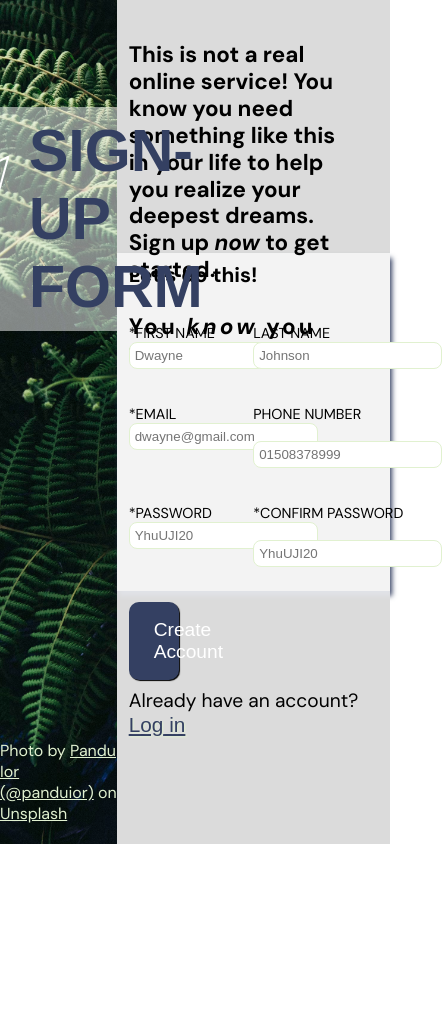
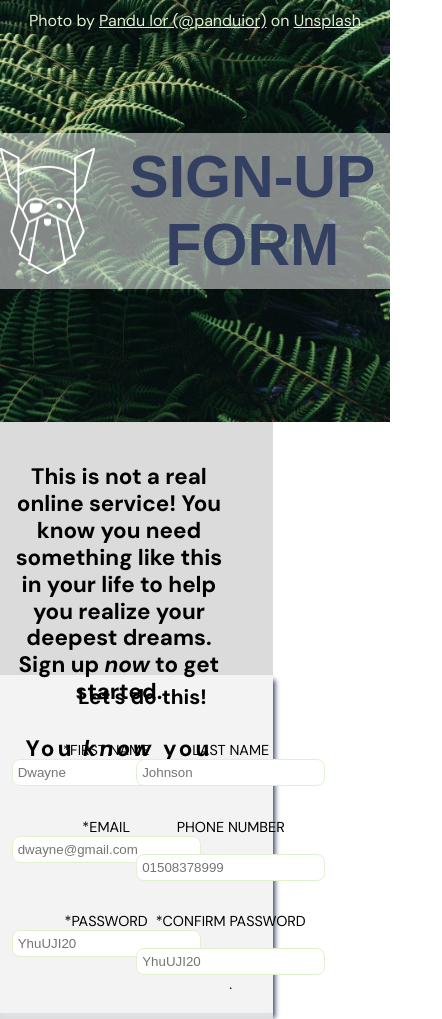
Before and after one commit to Firkax69/signUpForm-project, a plain HTML site: page index.html in a window 390 px wide. Shown: the top 1019 px of the page, 442 px wide, since content can reach past the window. Before the commit the page ends 844 px from the top, so only its background shows below. Drawn offline with Linux system fonts and the light colour scheme; a web font is replaced by a local one.

Commit message:
Finish side bar for smaller screens

```diff
--- a/index.html
+++ b/index.html
@@ -33,7 +33,7 @@
                 <div class="input"><label for="email"></label>*EMAIL<input type="email" id="email" name="email" placeholder="dwayne@gmail.com" required></div>
                 <div class="input"><label for="tel"></label>PHONE  NUMBER<input type="text" id="tel" name="tel" placeholder="01508378999" minlength="10" maxlength="10"></div>
                 <div class="input"><label for="password"></label>*PASSWORD<input type="password" id="password" name="password" placeholder="YhuUJI20" minlength="6" maxlength="20" required></div>
-                <div class="input"><label for="confirm-password"></label>*CONFIRM  PASSWORD<input type="password" id="confirm-password" name="confirm-password" placeholder="YhuUJI20" minlength="6" maxlength="20" required></div>
+                <div class="input"><label for="confirm-password"></label>*CONFIRM  PASSWORD<input type="password" id="confirm-password" name="confirm-password" placeholder="YhuUJI20" minlength="6" maxlength="20" required><span>.</span></div>
             </div>
             <div class="footer">
                 <button class="crt-button" type="submit">Create Account</button>
--- a/styles.css
+++ b/styles.css
@@ -182,3 +182,34 @@ a:hover {
 .footer-text {
     font-size: 1.2rem;
 }
+
+
+
+
+
+/* Smaller screens - resize*/
+
+@media only screen and (max-width:600px) {
+    body {
+        flex-flow: column;
+        height: auto;
+        text-align: center;
+    }
+
+    .logo {
+        width: 100vw;
+        height: 50vh; /* need changing to less */
+        display: flex;
+        background-size: cover;
+    }
+
+    .logo-container {
+        top: 0vh;
+    }
+
+    .author-credit {
+        position: absolute;
+        top: 0;
+        padding: 10px 0;
+    }
+}
```
